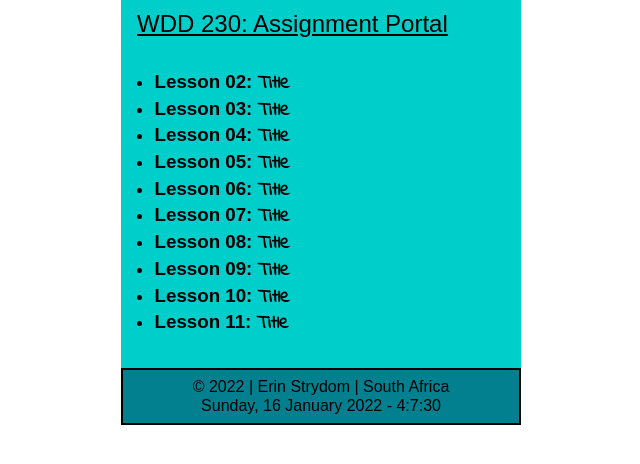
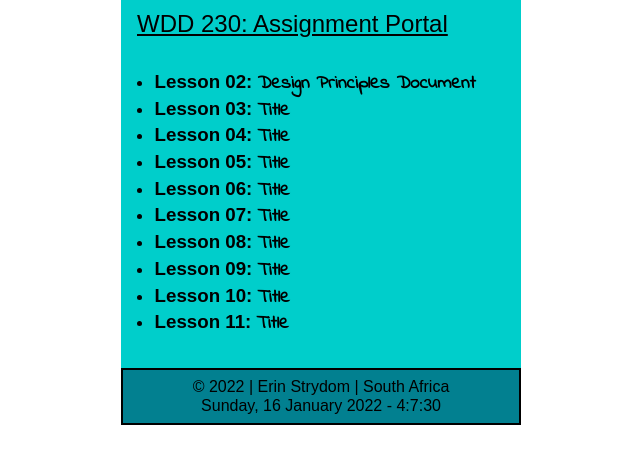
Before and after one commit to StrydomE/wdd230, a plain HTML site: page lesson1/index.html in a window 1280 px wide. Shown: the part 182-646 px from the top of the page, without its empty margins (319-959 px from the left). Drawn offline with Linux system fonts and the light colour scheme; a web font is replaced by a local one.

Commit message:
changes to lesson 2 in portal

```diff
--- a/lesson1/index.html
+++ b/lesson1/index.html
@@ -24,7 +24,7 @@
             <h2>WDD 230: Assignment Portal</h2>
             <ul>
                 <li>
-                    <h3>Lesson 02: <a href="#">Title</a></h3>
+                    <h3>Lesson 02: <a href="https://strydome.github.io/wdd230/lesson2/design-principles">Design Principles Document</a></h3>
                 </li>
                 <li>
                     <h3>Lesson 03: <a href="#">Title</a></h3>
```
